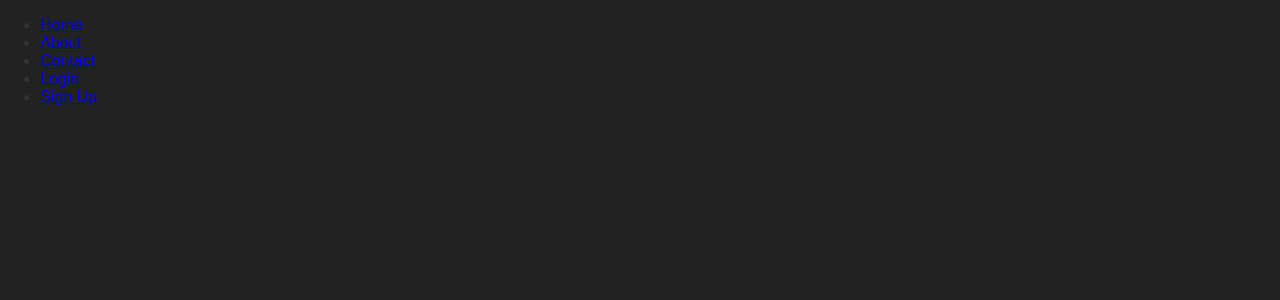
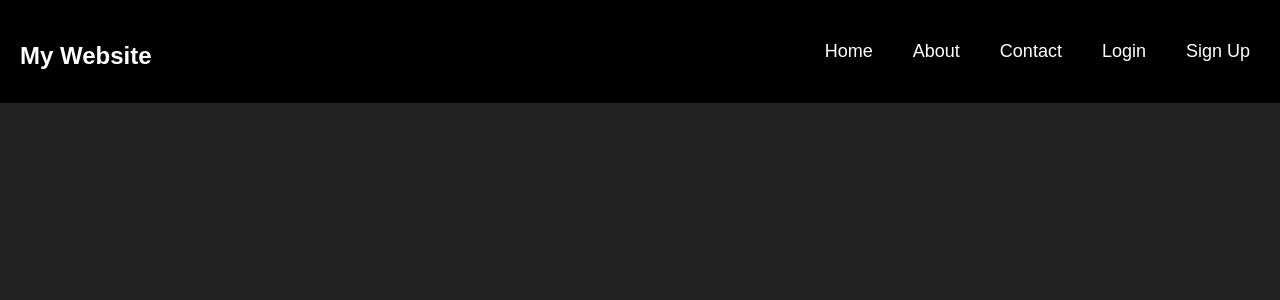
Before and after one commit to ninjacoderprogrammer/my-project, a React (Create React App) app: page / in a window 1280 px wide. Shown: the top 300 px of the page. Built offline with nearby package versions, Linux system fonts and the light colour scheme.

Commit message:
nev bar added

```diff
--- a/package.json
+++ b/package.json
@@ -6,6 +6,7 @@
     "cra-template": "1.2.0",
     "react": "^19.0.0",
     "react-dom": "^19.0.0",
+    "react-icons": "^5.5.0",
     "react-router-dom": "^7.2.0",
     "react-scripts": "5.0.1"
   },
--- a/src/component/SignUp/SignUp.css
+++ b/src/component/SignUp/SignUp.css
@@ -55,9 +55,12 @@ body {
 
   .checkbox {
     display: flex;
-    align-items: center;
-    margin-bottom: 20px;
+    /* align-items: center; */
+    /* margin-bottom: 20px; */
+    margin-left: 0px;
+    font-size: smaller;
   }
+
 
   button {
     width: 100%;
--- a/src/component/navbar/NavBar.jsx
+++ b/src/component/navbar/NavBar.jsx
@@ -1,19 +1,37 @@
-import React from "react";
+import React, { useState } from "react";
 import "./navbar.css";
 import { Link } from "react-router-dom";
 
+import { FaBars, FaTimes } from "react-icons/fa";
+
+
 function NavBar() {
+
+
+    const [isOpen, setIsOpen] = useState(false);
+
+    const toggleMenu = () => {
+      setIsOpen(!isOpen);
+    };
+
   return (
-    <nav>
-      <ul>
+    <nav className="navbar">
+    <div className="nav-container">
+      <h2 className="logo">My Website</h2>
+      <div className="menu-icon" onClick={toggleMenu}>
+        {isOpen ? <FaTimes /> : <FaBars />}
+      </div>
+      <ul className={isOpen ? "nav-menu active" : "nav-menu"}>
       <li><Link to="/home">Home</Link></li>
       <li><Link to="/about">About</Link></li>
       <li><Link to="/contact">Contact</Link></li>
       <li><Link to="/login">Login</Link></li>
       <li><Link to="/signup">Sign Up</Link></li>
     </ul>
+    </div>
   </nav>
   );
-}
+};
+
 
 export default NavBar;
--- a/src/component/navbar/navbar.css
+++ b/src/component/navbar/navbar.css
@@ -1,67 +1,72 @@
+/* Navbar Styles */
 .navbar {
-  background-color: #2c3e50;
-  padding: 1rem 2rem;
-  box-shadow: 0 2px 10px rgba(0, 0, 0, 0.1);
-  position: sticky;
-  top: 0;
-  z-index: 1000;
+  background: black;
+  padding: 15px 20px;
+  color: white;
+  display: flex;
+  justify-content: space-between;
+  align-items: center;
 }
 
-.nav-list {
+.nav-container {
   display: flex;
-  list-style-type: none;
-  margin: 0;
-  padding: 0;
-  justify-content: flex-end;
   align-items: center;
-  max-width: 1200px;
-  margin: 0 auto;
-}
-
-.nav-list li {
-  margin: 0 1rem;
-  position: relative;
-}
-
-.nav-list li a {
-  color: #ecf0f1;
-  text-decoration: none;
-  font-weight: 500;
-  font-size: 1.1rem;
-  padding: 0.5rem 0;
-  transition: all 0.3s ease;
-  display: inline-block;
-}
-
-.nav-list li a:hover {
-  color: #3498db;
-  text-decoration: none;
-}
-
-/* Create underline effect on hover */
-.nav-list li a::after {
-  content: '';
-  position: absolute;
-  width: 0;
-  height: 2px;
-  bottom: 0;
-  left: 0;
-  background-color: #3498db;
-  transition: width 0.3s ease;
-}
-
-.nav-list li a:hover::after {
   width: 100%;
 }
 
-/* Responsive styles */
-@media (max-width: 768px) {
-  .nav-list {
+.logo {
+  font-size: 24px;
+  font-weight: bold;
+}
+
+.menu-icon {
+  font-size: 24px;
+  cursor: pointer;
+  display: none;
+}
+
+.nav-menu {
+  list-style: none;
+  display: flex;
+  gap: 20px;
+  margin-left: auto;
+}
+
+.nav-menu li {
+  padding: 10px;
+}
+
+.nav-menu a {
+  text-decoration: none;
+  color: white;
+  font-size: 18px;
+  transition: color 0.3s;
+}
+
+.nav-menu a:hover {
+  color: gray;
+}
+
+/* Responsive Navbar */
+@media screen and (max-width: 768px) {
+  .menu-icon {
+    display: block;
+  }
+  .nav-menu {
+    position: absolute;
+    top: 60px;
+    left: 0;
+    background: black;
+    width: 100%;
+    display: flex;
     flex-direction: column;
     align-items: center;
+    gap: 10px;
+    padding: 20px 0;
+    transform: translateY(-100%);
+    transition: transform 0.3s ease-in-out;
   }
-
-  .nav-list li {
-    margin: 0.5rem 0;
+  .nav-menu.active {
+    transform: translateY(0);
   }
 }
```
Also changed, not shown: 1 other file (tests, documents, lock files or other folders). Lines whose indentation alone changed are shown as unchanged.
